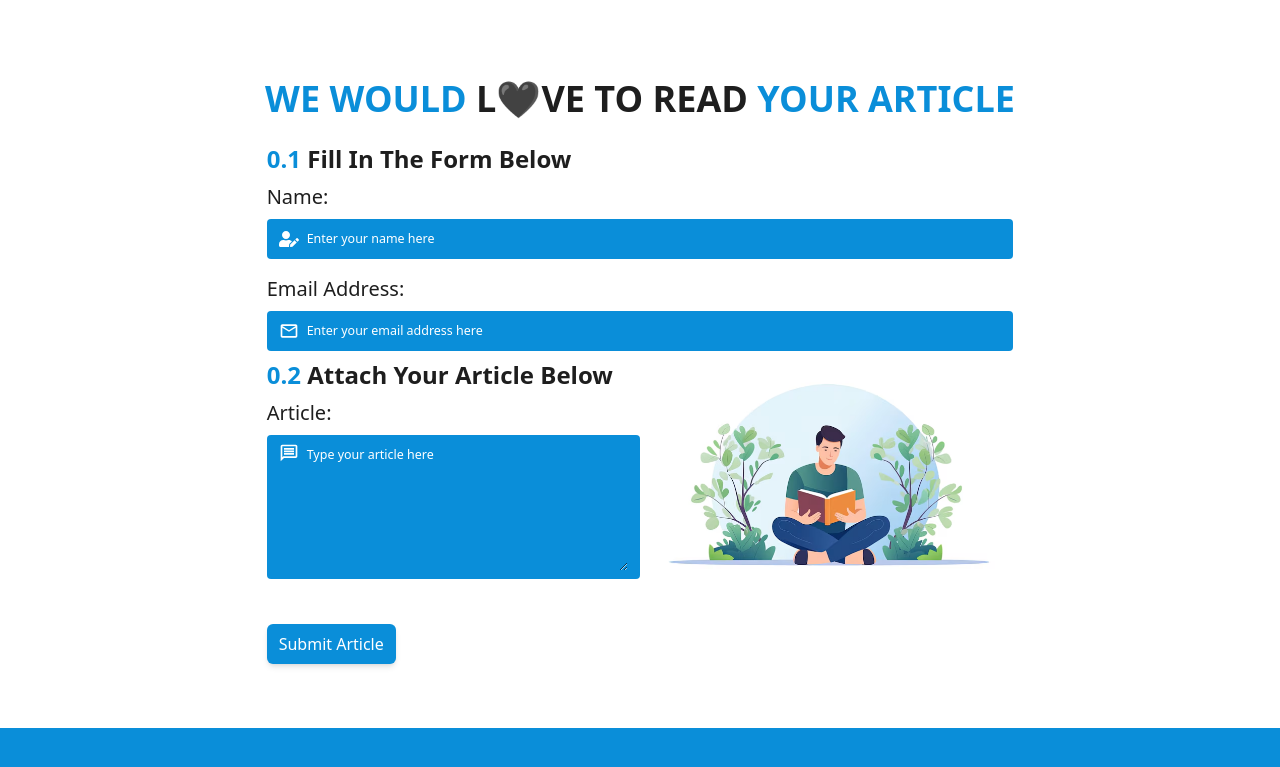
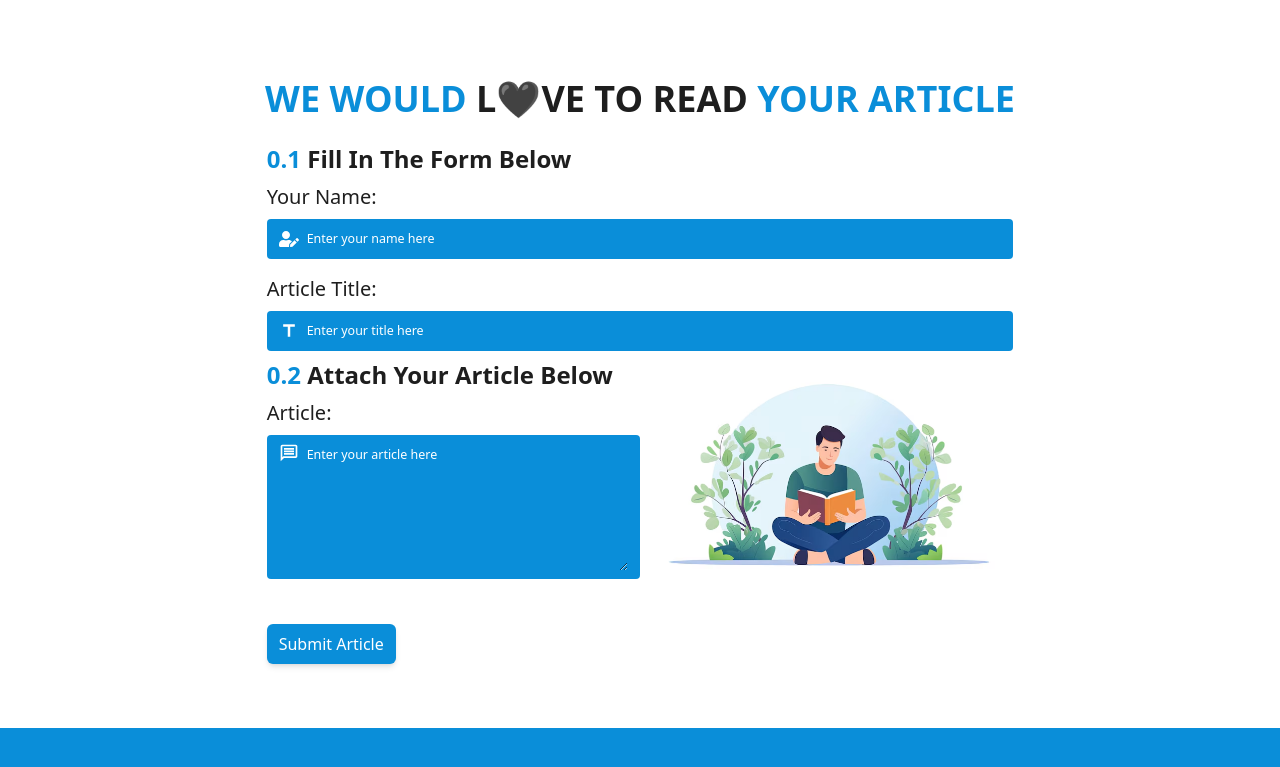
Before and after one commit to JAS-D98/JSM-hackathon-project, a React (Vite) app: page /articles-write in a window 1280 px wide. Shown: the part 561-1328 px from the top of the page. Built offline with nearby package versions, Linux system fonts and the light colour scheme.

Commit message:
fix article fetching

```diff
--- /dev/null
+++ b/src/formvalidations/articleFormValidation.jsx
@@ -0,0 +1,10 @@
+import * as Yup from "yup";
+
+export const articleFormValidation= Yup.object({
+  name: Yup.string().required("Name is required"),
+  email: Yup.string()
+    .email("Invalid email format")
+    .required("Email address is required"),
+  title: Yup.string().required("Article title is required"),
+  article: Yup.string().required("Article is required"),
+});
--- a/src/pages/AddSchoolsPage.jsx
+++ b/src/pages/AddSchoolsPage.jsx
@@ -26,7 +26,7 @@ const categories = [
   "Kindergarten",
 ];
 
-function AddSchoolsPage() {
+export const AddSchoolsPage=()=> {
   const [imageUrl, setImageUrl] = useState("");
 
   const { values, handleBlur, handleChange, handleSubmit, errors, touched } =
--- a/src/pages/ArticlesPageWrite.jsx
+++ b/src/pages/ArticlesPageWrite.jsx
@@ -1,12 +1,55 @@
-import React from "react";
-import { MdOutlineMail, MdOutlineMessage } from "react-icons/md";
+import React, { useState } from "react";
 import { FaUserEdit } from "react-icons/fa";
+import { MdOutlineTitle, MdOutlineMessage } from "react-icons/md";
 import Button from "../components/button/Button";
 import { readingavatar } from "../assets/images";
 import TextArea from "../components/TextArea/TextArea";
 import FormInput from "../components/formInput/FormInput";
+import { useFormik } from 'formik';
+import { BarLoader } from 'react-spinners';
+import axios from 'axios';
+import { articleFormValidation } from "../formvalidations/articleFormValidation";
+
+const initialValues = {
+  name: "",
+  title: "",
+  article: ""
+};
 
 export default function ArticlesPageWrite() {
+  const [sendingArticle, setSendingArticle] = useState("");
+  const [error, setError] = useState("");
+  const [loading, setLoading] = useState(false);
+
+  const { values, handleBlur, handleChange, handleSubmit, errors, touched } =
+  useFormik({
+    initialValues: initialValues,
+    validationSchema: articleFormValidation,
+    onSubmit: async (values) => {
+      try {
+        setLoading(true);
+        const response = await axios.post('http://localhost:5000/api/schools-mine/articles',values);
+        setSendingArticle(response.data.data);
+        setError("");
+        setLoading(false);
+        setTimeout(() => {
+        setSendingArticle("");
+        }, 5000);
+      } catch (error) {
+        if (error.response) {
+          setError(error.response.data.data);
+        } else {
+          setError("An issue occurred while submitting your article.");
+        }
+        setSendingArticle("");
+        setLoading(false);
+        setTimeout(() => {
+          setError("");
+        }, 5000);
+      }
+    },
+  });
+
   return (
     <>
       <div className="px-10 md:px-20">
@@ -33,48 +76,74 @@ export default function ArticlesPageWrite() {
             <span className="text-primaryBlueColor">0.1</span> Fill in the form
             Below
           </h1>
-          <form action="" className="mt-2">
+          <form action="" className="mt-2" onSubmit={handleSubmit}>
             <div className="flex flex-col md:flex-row items-center gap-4 flex-wrap justify-between">
+              <div className="w-full">
                 <FormInput
-                InputType="text"
-                Labelname="Name"
+                  InputType="name"
+                  Labelname="Your Name"
                   InputIcon={<FaUserEdit />}
                   InputId="name"
                   InputName="name"
                   placeholderText="Enter your name here"
                   required="required"
+                  onBlur={handleBlur}
+                  onChange={handleChange}
+                  value={values.name}
+                  touched={touched.name}
                 />
-              {/* <FormInput
+                {errors.name && touched.name && (
+                  <small className="text-primaryErrorMessage">
+                    {errors.name}
+                  </small>
+                )}
+              </div>
+              <div className="w-full">
+                <FormInput
                   InputType="text"
-                Labelname="Last Name"
-                InputIcon={<FaUserEdit />}
-                InputId="Last Name"
-                InputName="Last Name"
-                placeholderText="Enter your last name here"
-              /> */}
-              <FormInput
-                InputType="email"
-                Labelname="Email Address"
-                InputIcon={<MdOutlineMail />}
-                InputId="email"
-                InputName="email"
-                placeholderText="Enter your email address here"
+                  Labelname="Article Title"
+                  InputIcon={<MdOutlineTitle />}
+                  InputId="title"
+                  InputName="title"
+                  placeholderText="Enter your title here"
                   required="required"
+                  onBlur={handleBlur}
+                  onChange={handleChange}
+                  value={values.title}
+                  touched={touched.title}
                 />
+                {errors.title && touched.title && (
+                  <small className="text-primaryErrorMessage">
+                    {errors.title}
+                  </small>
+                )}
+              </div>
             </div>
             <h1 className="font-semibold capitalize mt-2 text-primaryBlackColor text-2xl ">
               <span className="text-primaryBlueColor">0.2</span> Attach Your
               Article Below
             </h1>
             <div className="flex justify-between">
+              <div className="w-full">
                 <TextArea
                   Labelname="Article"
                   InputIcon={<MdOutlineMessage />}
                   InputName="article"
-                placeholderText="Type your article here"
+                  placeholderText="Enter your article here"
                   InputId="article"
                   required="required"
+                  onBlur={handleBlur}
+                  onChange={handleChange}
+                  value={values.article}
+                  error={errors.article}
+                  touched={touched.article}
                 />
+                {errors.article && touched.article && (
+                  <small className="text-primaryErrorMessage">
+                    {errors.article}
+                  </small>
+                )}
+              </div>
               <img
                 src={readingavatar}
                 alt="avatar image"
@@ -82,6 +151,29 @@ export default function ArticlesPageWrite() {
               />
             </div>
             <Button title="Submit Article" backgroundColor="primaryBlueColor" />
+            {sendingArticle && (
+              <p className="text-successColorCode text-sm md:text-xl">
+                {sendingArticle}
+              </p>
+            )}
+            {error && (
+              <p className="text-primaryErrorMessage text-sm md:text-xl">
+                {error}
+              </p>
+            )}
+            {loading && (
+              <div className="loading-container flex items-center justify-center flex-col gap-1">
+                <p className="text-primaryBlackColor">
+                  Sending Article, Please Wait...
+                </p>
+                <BarLoader
+                  height={4}
+                  width={100}
+                  color="#87CEEB"
+                  loading={true}
+                />
+              </div>
+            )}
           </form>
         </div>
       </div>
--- a/src/pages/ContactUsPage.jsx
+++ b/src/pages/ContactUsPage.jsx
@@ -1,5 +1,5 @@
 import React, { useState } from "react";
-import axios from 'axios'; // Import Axios
+import axios from 'axios';
 import { IoLogoWhatsapp } from "react-icons/io5";
 import { FaUserEdit } from "react-icons/fa";
 import FormInput from "../components/formInput/FormInput";
--- a/src/pages/authentication/SignUp.jsx
+++ b/src/pages/authentication/SignUp.jsx
@@ -27,7 +27,7 @@ export default function SignUp() {
       onSubmit: async (values) => {
         try {
           setLoading(true);
-          const response = await axios.post('http://localhost:5000/authentication/sign-up', values);
+          const response = await axios.post('http://localhost:5000/authentication/sign-up/', values);
           setUserCreatedMessage(response.data.message);
           setError("");
           setLoading(false);
```
Lines whose indentation alone changed are shown as unchanged.
